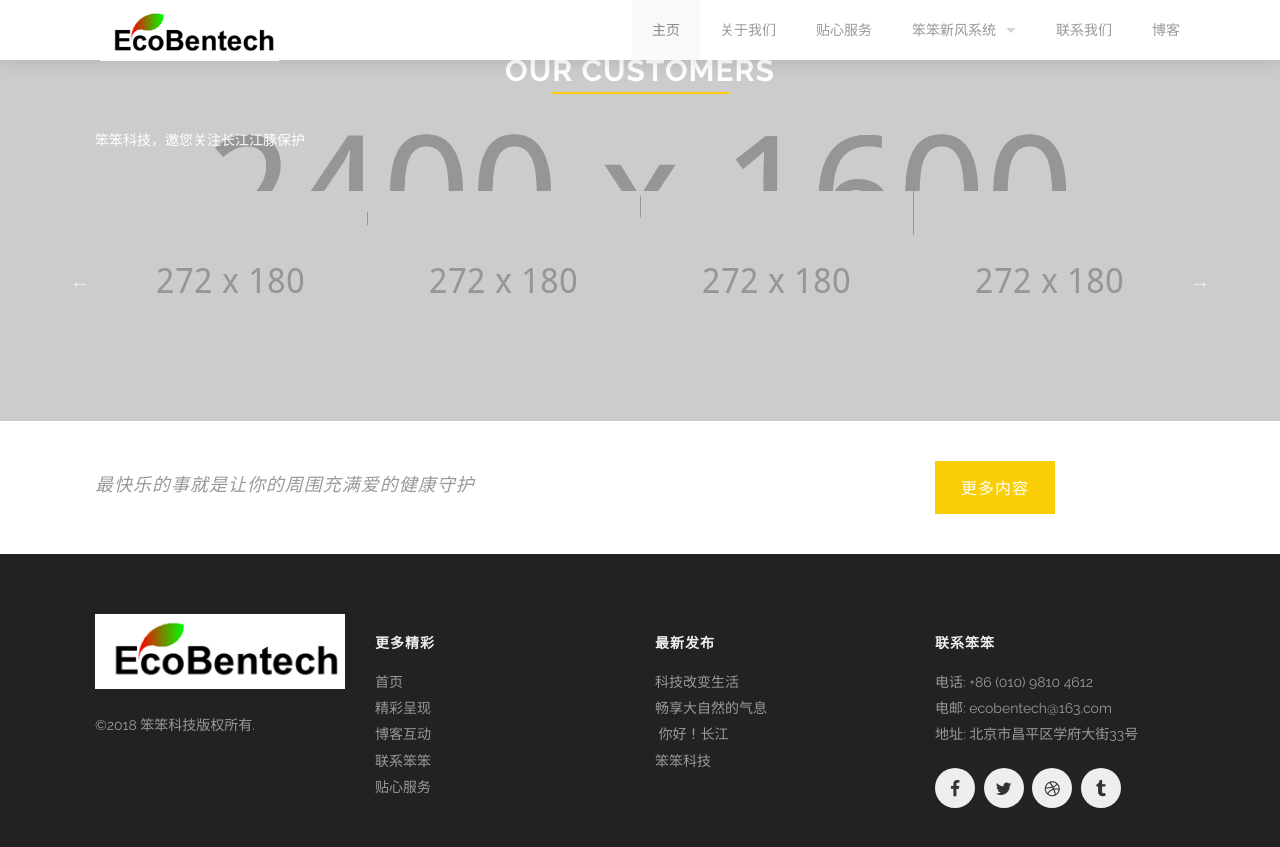
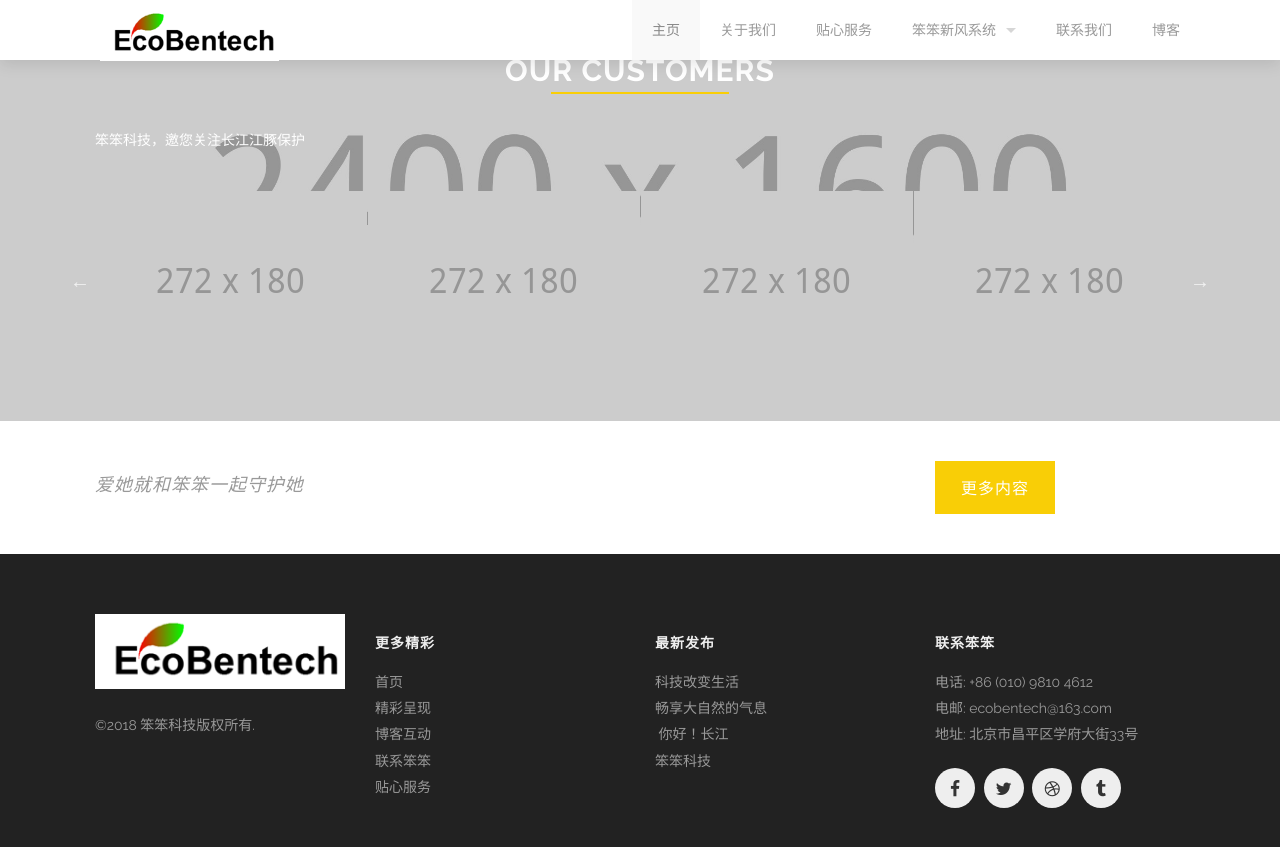
Before and after one commit to braveheart007/braveheart007.github.io, a Jekyll site: the page built from index.html, in a window 1280 px wide and 900 px high, scrolled down 4995 px. Shown: the top 847 px of the window. Built offline with Jekyll 4.4.1, drawn with Linux system fonts in a browser that asks for light colours.

Commit message:
Update index.html

```diff
--- a/index.html
+++ b/index.html
@@ -401,7 +401,7 @@ milestones:
   <div class='mod modCallToAction'>
     <div class='row'>
       <div class='medium-9 large-9 columns'>
-        <p>最快乐的事就是让你的周围充满爱的健康守护</p>
+        <p>爱她就和笨笨一起守护她</p>
       </div>
       <div class='medium-3 large-3 columns'>
         <a class='button' href='http://themeforest.net/user/honryou/portfolio?ref=honryou'>更多内容</a>
```
Also changed, not shown: other parts of index.html (+1 -1 lines).
